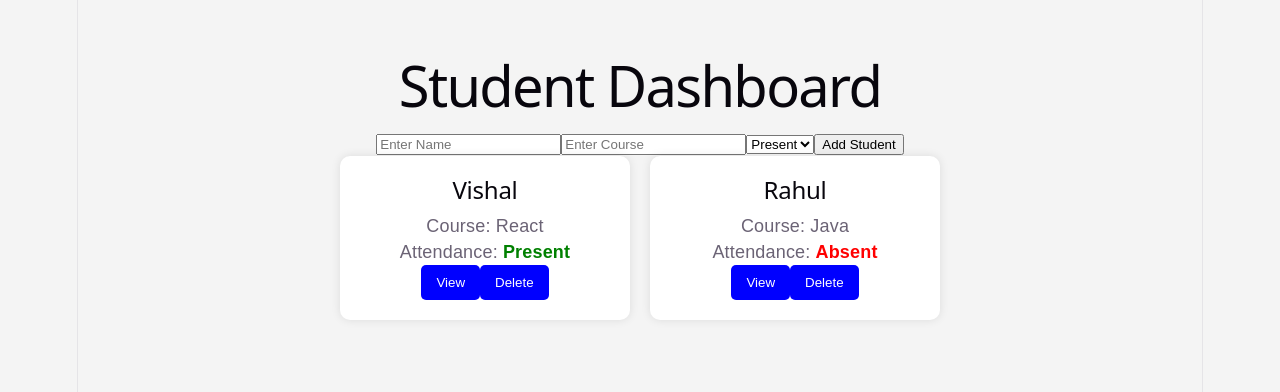
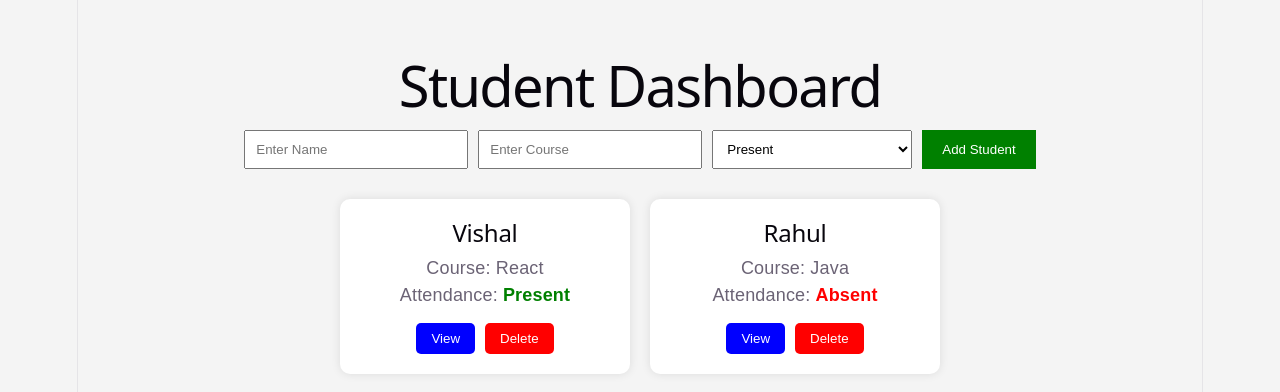
Before and after one commit to vishalkumar2501/Master_react, a React (Vite) app in the folder project_based-L/: page / in a window 1280 px wide. Shown: the top 392 px of the page. Built offline with nearby package versions, Linux system fonts and the light colour scheme.

Commit message:
update app.css

```diff
--- a/project_based-L/src/App.css
+++ b/project_based-L/src/App.css
@@ -9,6 +9,28 @@ body{
   text-align:center;
 }
 
+.form{
+  display:flex;
+  gap:10px;
+  justify-content:center;
+  margin-bottom:30px;
+  flex-wrap:wrap;
+}
+
+.form input,
+.form select{
+  padding:10px;
+  width:200px;
+}
+
+.form button{
+  padding:10px 20px;
+  border:none;
+  background:green;
+  color:white;
+  cursor:pointer;
+}
+
 .cardContainer{
   display:flex;
   gap:20px;
@@ -18,19 +40,30 @@ body{
 
 .card{
   background:white;
+  width:250px;
   padding:20px;
-  width:250px;
   border-radius:10px;
   box-shadow:0 0 10px rgba(0,0,0,0.1);
 }
 
+.btnContainer{
+  display:flex;
+  gap:10px;
+  justify-content:center;
+  margin-top:15px;
+}
+
 .card button{
-  padding:10px 15px;
+  padding:8px 15px;
   border:none;
-  background:blue;
+  cursor:pointer;
   color:white;
   border-radius:5px;
-  cursor:pointer;
+  background:blue;
+}
+
+.deleteBtn{
+  background:red !important;
 }
 
 .present{
```
